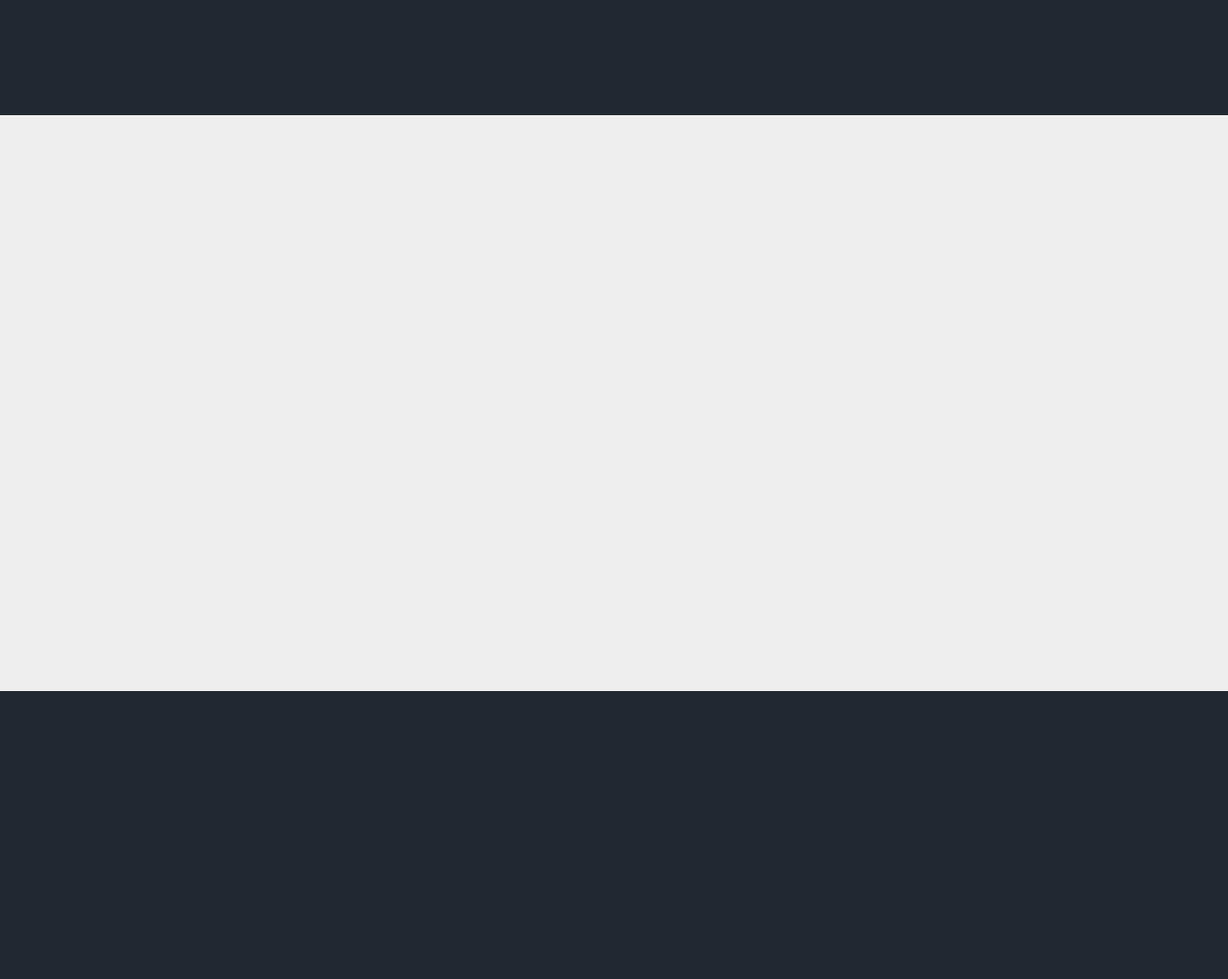
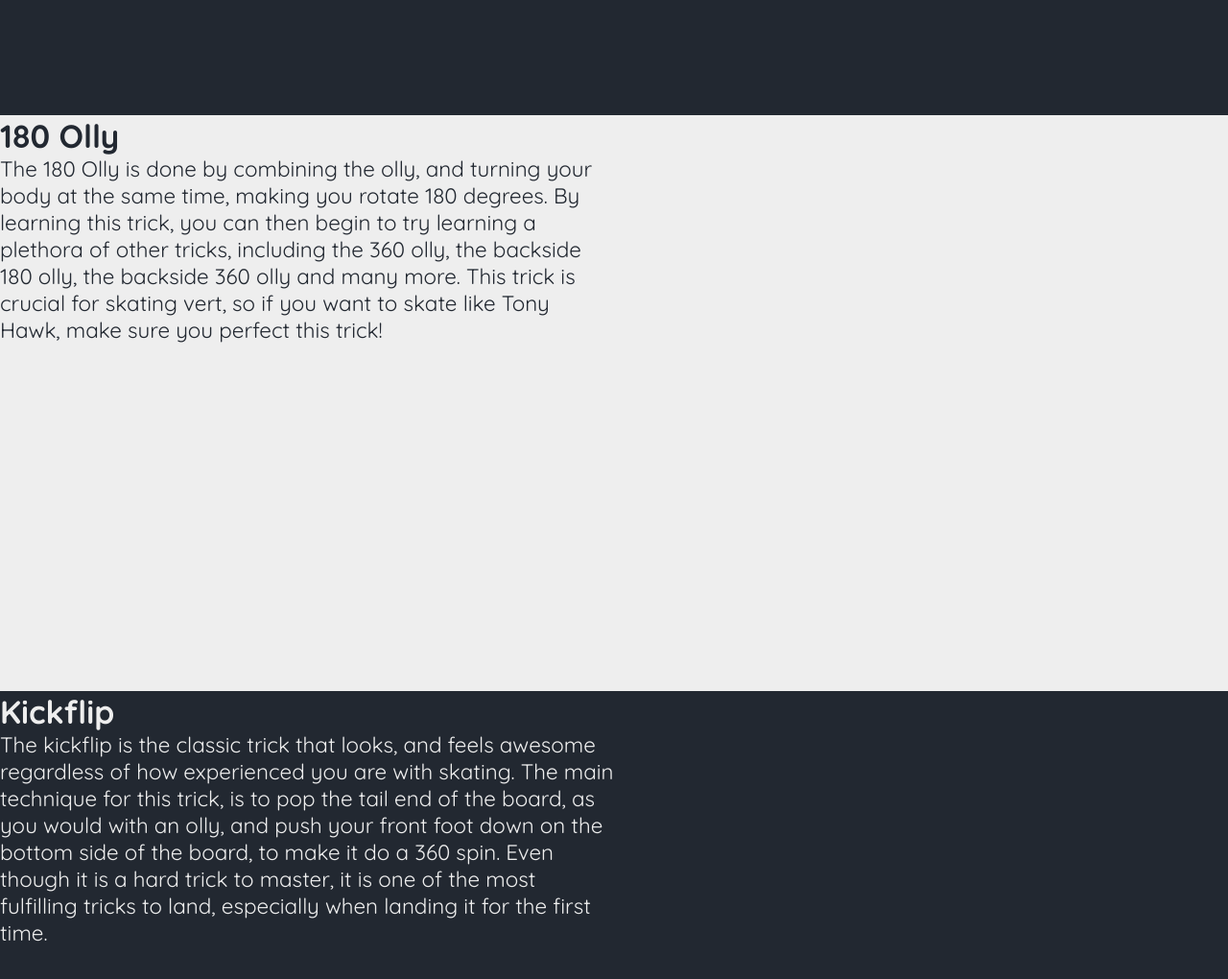
Before and after one commit to JarradBaker/Skate-Shack, a plain HTML site: page tricks.html in a window 1280 px wide. Shown: the part 1760-2780 px from the top of the page at 96% size. Drawn offline with Linux system fonts and the light colour scheme.

Commit message:
more content for the tricks page

```diff
--- a/assets/css/style.css
+++ b/assets/css/style.css
@@ -228,7 +228,7 @@ footer #social-links a:hover {
     grid-template-columns: 1fr 1fr;
 }
 
-#olly-360-section {
+#olly-180-section {
     height: 600px;
     width: 100%;
     background-color: #eeeeee;
--- a/tricks.html
+++ b/tricks.html
@@ -66,11 +66,11 @@
         </div>
     </section>
 
-    <section id="olly-360-section">
+    <section id="olly-180-section">
         <div class="grid-item-left">
-            <h1></h1>
+            <h1>180 Olly</h1>
             <p>
-
+                The 180 Olly is done by combining the olly, and turning your body at the same time, making you rotate 180 degrees. By learning this trick, you can then begin to try learning a plethora of other tricks, including the 360 olly, the backside 180 olly, the backside 360 olly and many more. This trick is crucial for skating vert, so if you want to skate like Tony Hawk, make sure you perfect this trick!
             </p>
         </div>
         <div class="grid-item-right">
@@ -80,8 +80,9 @@
 
     <section id="kickflip-section">
         <div class="grid-item-left">
-            <h1></h1>
+            <h1>Kickflip</h1>
             <p>
+                The kickflip is the classic trick that looks, and feels awesome regardless of how experienced you are with skating. The main technique for this trick, is to pop the tail end of the board, as you would with an olly, and push your front foot down on the bottom side of the board, to make it do a 360 spin. Even though it is a hard trick to master, it is one of the most fulfilling tricks to land, especially when landing it for the first time.
             </p>
         </div>
         <div class="grid-item-right">
```
